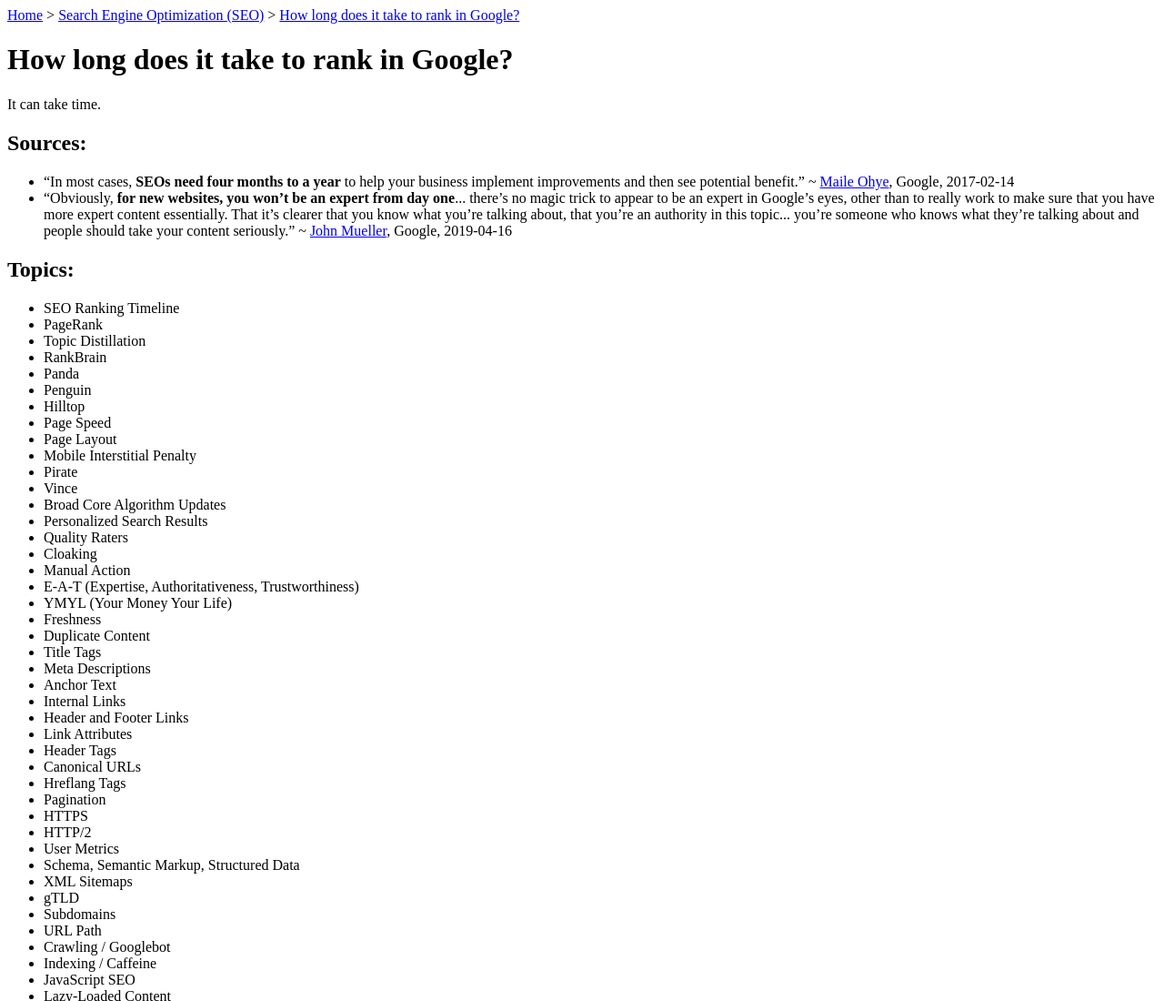
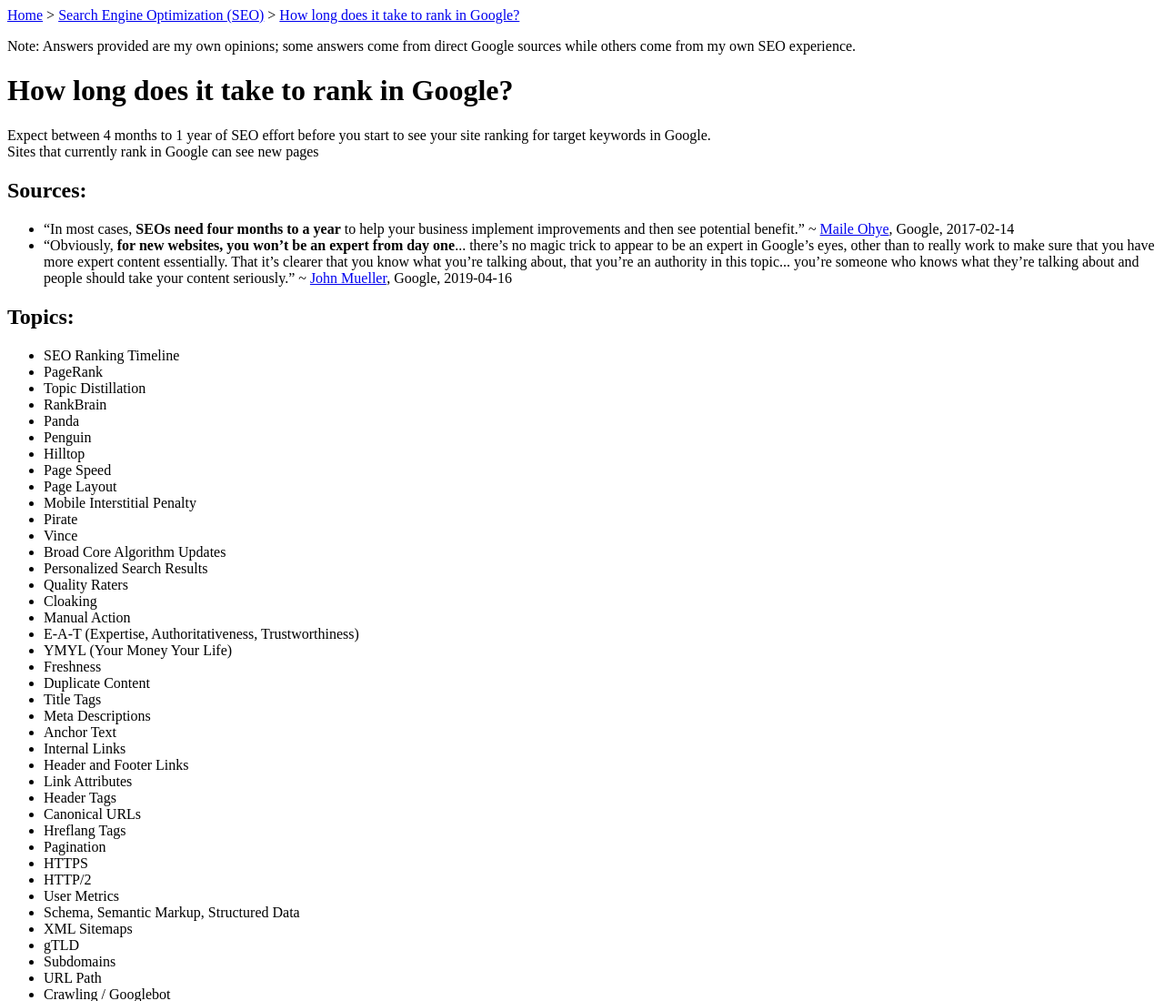
Before and after one commit to pcstep/website, a plain HTML site: page seo/how-long-does-it-take-to-rank-in-google.html in a window 1280 px wide. Shown: the top 1100 px of the page at 91% size. Drawn offline with Linux system fonts and the light colour scheme; files that its build step writes are made by us from their sources.

Commit message:
Update how-long-does-it-take-to-rank-in-google.html

```diff
--- a/seo/how-long-does-it-take-to-rank-in-google.html
+++ b/seo/how-long-does-it-take-to-rank-in-google.html
@@ -10,8 +10,10 @@
 </head>
 <body>
   <a href="https://pcstep.github.io/site/">Home</a> > <a href="https://pcstep.github.io/site/seo">Search Engine Optimization (SEO)</a> > <a href="https://pcstep.github.io/site/seo/how-long-does-it-take-to-rank-in-google.html">How long does it take to rank in Google?</a>
+  <p>Note: Answers provided are my own opinions; some answers come from direct Google sources while others come from my own SEO experience.</p>
   <h1>How long does it take to rank in Google?</h1>
-  <p>It can take time.</p>
+  <p>Expect between 4 months to 1 year of SEO effort before you start to see your site ranking for target keywords in Google.</br>
+     Sites that currently rank in Google can see new pages
   <h2>Sources:</h2>
   <ul>
     <li>“In most cases, <strong>SEOs need four months to a year</strong> to help your business implement improvements and then see potential benefit.” ~ <a href="https://www.youtube.com/watch?v=piSvFxV_M04&feature=youtu.be&t=99" target="_blank">Maile Ohye</a>, Google, 2017-02-14</li>
```
